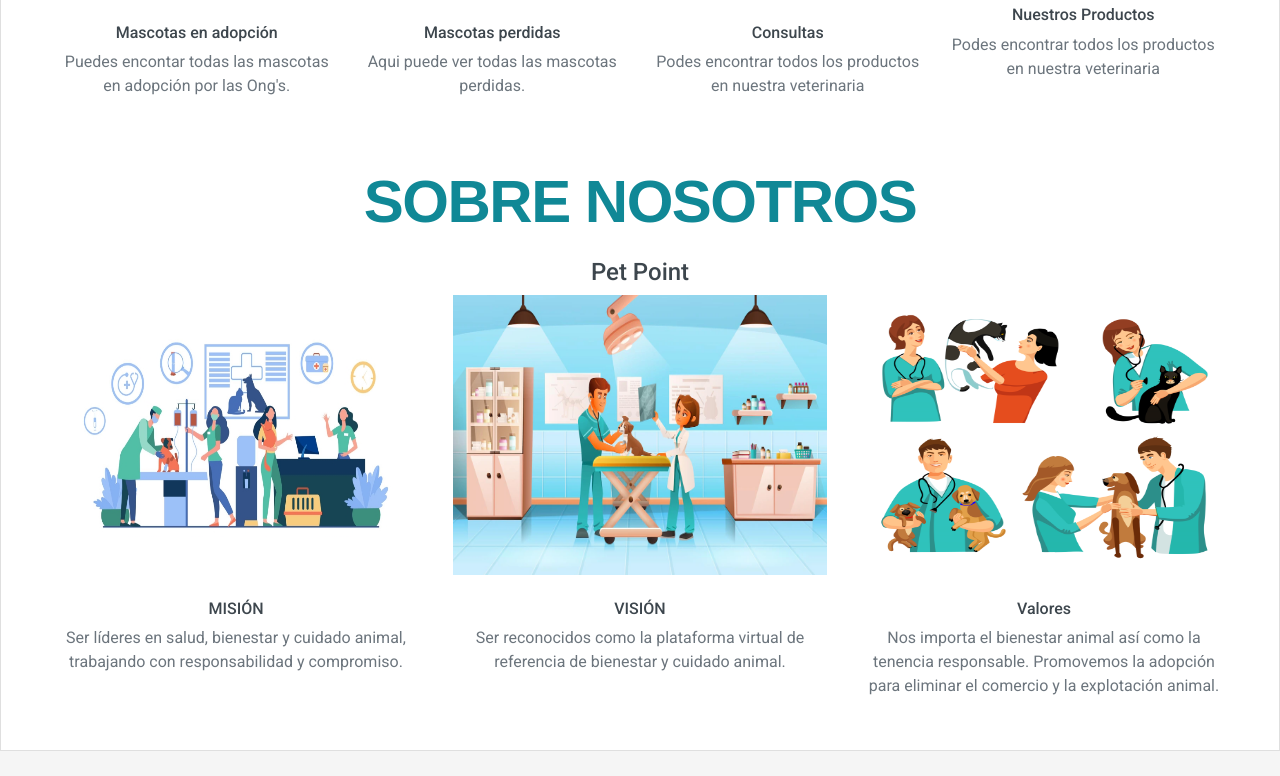
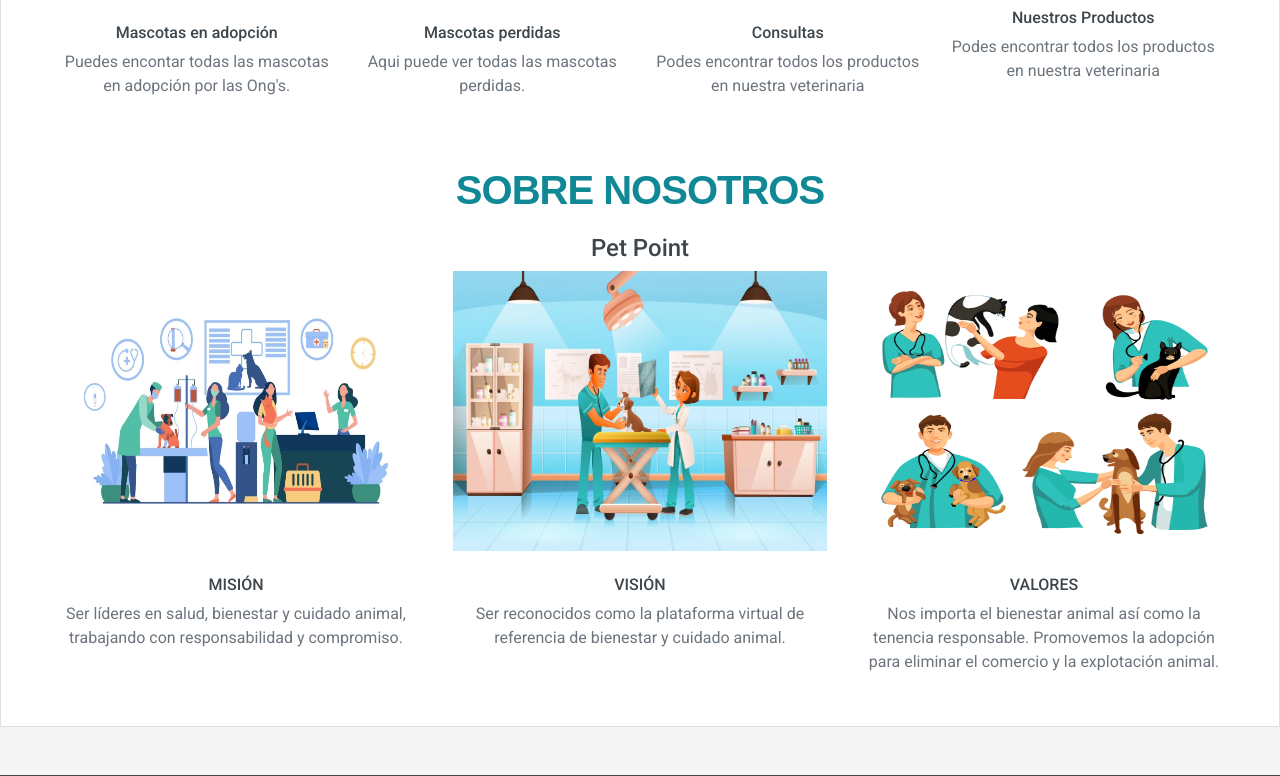
Before and after one commit to Ruyjoy/Proyecto, a PHP site: page /Index.php in a window 1280 px wide. Shown: the part 1427-2203 px from the top of the page. Run offline with PHP 8.4, Linux system fonts and the light colour scheme; some libraries are stand-ins or nearby versions.

Commit message:
Arreglos en index

```diff
--- a/View/Index.php
+++ b/View/Index.php
@@ -57,9 +57,9 @@
                                 <img class="position-absolute w-100 h-100" src="https://huellitasperdidas.org/wp-content/themes/Idwasoft/img/slide2.jpg" style="object-fit: cover;">
                                 <div class="carousel-caption d-flex flex-column align-items-center justify-content-center">
                                     <div class="p-3" style="max-width: 700px;">
-                                        <h1 class="slide__text-heading">¿Perdiste a tu mascota?</h1>
+                                        <h1 class="slide__text-heading text-white">¿Perdiste a tu mascota?</h1>
                                         <div class="hidden-mobile">
-                                            <p class="lead">Estas son las mascotas que han sido rescatadas. Búscala en nuestro listado.</p>
+                                            <p class="lead">Registrate y podrás realizar publicaciones. Es fácil, rápido y gratis.</p>
                                         </div>
                                     </div>
                                 </div>
@@ -68,7 +68,10 @@
                                 <img class="position-absolute w-100 h-100" src="https://huellitasperdidas.org/wp-content/themes/Idwasoft/img/slide1.jpg" style="object-fit: cover;">
                                 <div class="carousel-caption d-flex flex-column align-items-center justify-content-center">
                                     <div class="p-3" style="max-width: 700px;">
-
+                                    <h1 class="slide__text-heading text-white">¿Te interesa colaborar?</h1>
+                                        <div class="hidden-mobile">
+                                            <p class="lead">Colaboramos con ONGs de bienestar animal. Puedes conocer su trabajo y realizar donaciones desde nuestra plataforma virtual.</p>
+                                        </div>
                                     </div>
                                 </div>
                             </div>
@@ -81,7 +84,7 @@
     </main>
 
 
-    <!-- Sobre nosotros -->
+    <!--Quiénes somos -->
     <div class="card">
         <blockquote class="blockquote mb-0 text-center">
             <h2 style="font-size: 60px; font-family: 'Baloo Thambi', sans-serif; margin-bottom: 20px; margin-top: 0px; color: #108896; letter-spacing: -.025em; text-transform: uppercase;">¿Quienes Somos?</h2>
@@ -144,7 +147,7 @@
                 <div class="col-lg-3 col-md-4 col-sm-6 pb-1">
                     <div class="product-item bg-light mb-4">
                         <div class="product-img position-relative overflow-hidden">
-                            <img src="../img/imgside2.png" width="500" height="400" class="img-fluid w-100" alt="">
+                            <img src="../img/carrito.png" width="500" height="400" class="img-fluid w-100" alt="">
                         </div>
                         <div class="text-center py-4">
                             <a class="h6 text-decoration-none text-truncate" href="">Nuestros Productos</a>
@@ -157,10 +160,11 @@
             </div>
         </div>
 
-        <!-- Quiénes somos -->
+        <!-- Sobre nosotros -->
         <blockquote class="blockquote mb-0 text-center">
-            <h2 style="font-size: 60px; font-family: 'Baloo Thambi', sans-serif; margin-bottom: 20px; margin-top: 0px; color: #108896; letter-spacing: -.025em; text-transform: uppercase;">Sobre nosotros</h2>
+            <h2 style="font-size: 40px; font-family: 'Baloo Thambi', sans-serif; margin-bottom: 20px; margin-top: 0px; color: #108896; letter-spacing: -.025em; text-transform: uppercase;">Sobre nosotros</h2>
             <h4>Pet Point</h4>
+
         </blockquote>
 
         <div class="row px-xl-5">
@@ -170,7 +174,7 @@
                         <img src="../img/imgcar-1.png" alt="" width="100%" height="280">
                     </div>
                     <div class="text-center py-4">
-                        <a class="h6 text-decoration-none text-truncate" href="">MISIÓN</a>
+                        <h6>MISIÓN</h6>
                         <div class="d-flex align-items-center justify-content-center mt-2">
                             <h9>Ser líderes en salud, bienestar y cuidado animal, trabajando con responsabilidad y compromiso.</h9>
                         </div>
@@ -184,7 +188,7 @@
                         <img src="../img/imgcar-3.png" alt="" width="100%" height="280">
                     </div>
                     <div class="text-center py-4">
-                        <a class="h6 text-decoration-none text-truncate" href="">VISIÓN</a>
+                        <h6>VISIÓN</h6>
                         <div class="d-flex align-items-center justify-content-center mt-2">
                             <h9>Ser reconocidos como la plataforma virtual de referencia de bienestar y cuidado animal.</h9>
                         </div>
@@ -198,7 +202,7 @@
                         <img src="../img/imgcar-2.png" alt="" width="100%" height="280">
                     </div>
                     <div class="text-center py-4">
-                        <a class="h6 text-decoration-none text-truncate" href="">Valores</a>
+                        <h6>VALORES</h6>
                         <div class="d-flex align-items-center justify-content-center mt-2">
                             <h9>Nos importa el bienestar animal así como la tenencia responsable. Promovemos la adopción para eliminar el comercio y la explotación animal.</h9>
                         </div>
```
